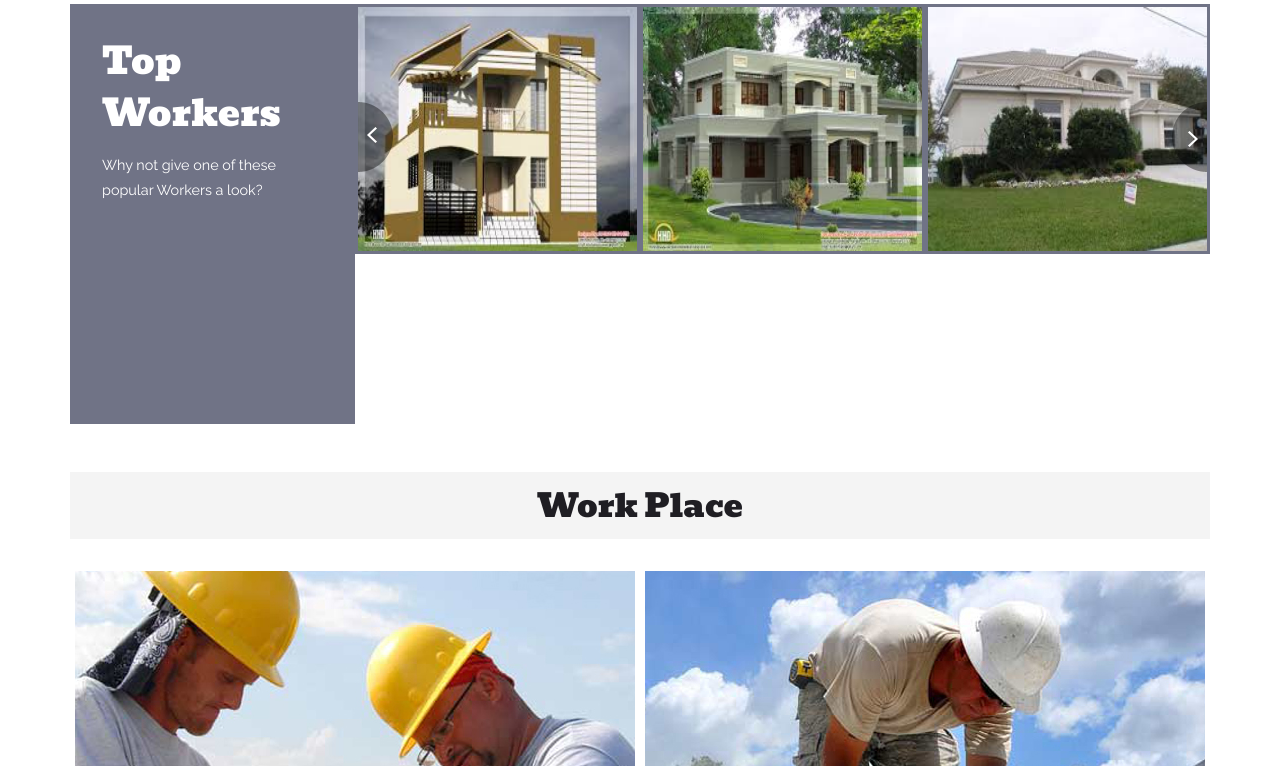
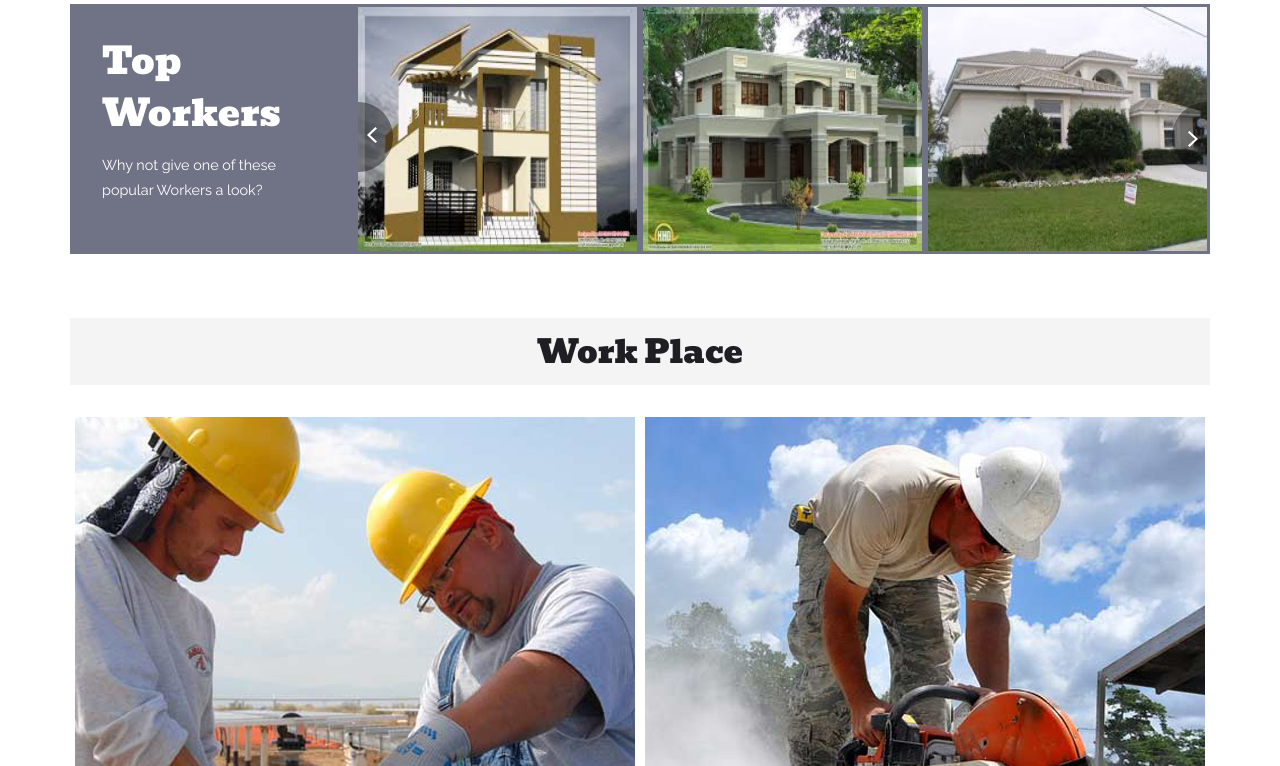
Before and after one commit to harshravi/mynewproject, a Django app: page / in a window 1280 px wide. Shown: the part 911-1677 px from the top of the page. Run offline with Django 3.2, Linux system fonts and the light colour scheme; some libraries are stand-ins or nearby versions; some web fonts are replaced.

Commit message:
changed url

```diff
--- a/static/css/style.css
+++ b/static/css/style.css
@@ -672,9 +672,9 @@ a.lightbox img:hover {
   padding: 4em 0;
 }
 .top-games {
-   margin: 0;
+  margin: 0;
   background-color: #707386;
-  min-height: 420px;
+  height: 250px;
   padding: 2em 2em;
   text-align: left;
 }
```
